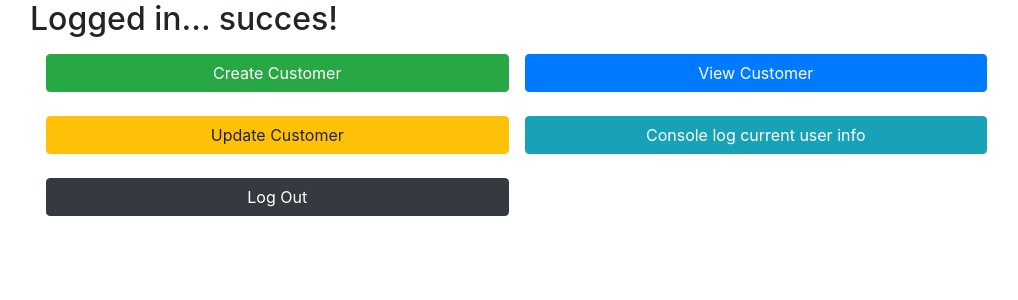
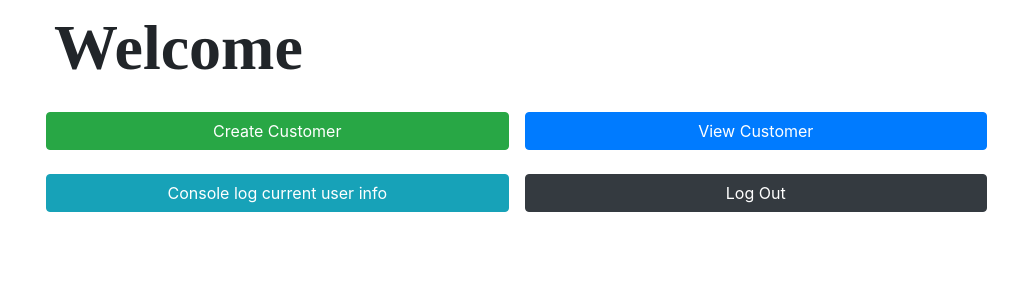
Before and after one commit to NiklasSod/kundregister, a React (Create React App) app: page /home in a window 1280 px wide. Shown: the top 300 px of the page, without its empty margins (55-1073 px from the left). Built offline with nearby package versions, Linux system fonts and the light colour scheme.

Commit message:
styled heading

```diff
--- a/package.json
+++ b/package.json
@@ -11,6 +11,7 @@
     "react-dom": "^17.0.1",
     "react-router-dom": "^5.2.0",
     "react-scripts": "4.0.1",
+    "styled-components": "^5.2.1",
     "web-vitals": "^0.2.4"
   },
   "scripts": {
--- a/src/auth.js
+++ b/src/auth.js
@@ -1,3 +1,5 @@
+// not in use
+
 class Auth {
     constructor() {
         this.authenticated = false;
--- /dev/null
+++ b/src/components/HeadingStyled.jsx
@@ -0,0 +1,9 @@
+import styled from 'styled-components'
+
+const HeadingStyled = styled.header`
+    font-family: 'Brush Script MT', cursive;
+    font-size: 4rem;
+    font-weight: 600;
+    color: ##1e0e58`
+
+export {HeadingStyled}
--- a/src/pages/CreatePage.jsx
+++ b/src/pages/CreatePage.jsx
@@ -1,5 +1,6 @@
 import React, { useState } from 'react'
 import { useHistory } from "react-router-dom"
+import { HeadingStyled } from '../components/HeadingStyled'
 
 export default function CreatePage() {
 
@@ -40,7 +41,7 @@ export default function CreatePage() {
 
     return (
         <div>
-            <h1 className="mb-3">Create Customer</h1>
+            <HeadingStyled className="mb-3">Create Customer</HeadingStyled>
             <form onSubmit={handleOnSubmit}>
                 {renderInput("name", "Customer Name")}
                 {renderInput("email", "Customer Email", "email")}
@@ -52,6 +53,7 @@ export default function CreatePage() {
                 {renderInput("website", "Website", "url")}
                 <button type="submit" className="btn btn-primary">Create Customer</button>
             </form>
+            <br/>
             {/* {JSON.stringify(formData)} */}
         </div>
     )
--- a/src/pages/HomePage.jsx
+++ b/src/pages/HomePage.jsx
@@ -1,5 +1,6 @@
 import React from 'react'
 import { Link, useHistory } from 'react-router-dom'
+import { HeadingStyled } from '../components/HeadingStyled'
 
 export default function HomePage() {
     const history = useHistory()
@@ -25,20 +26,18 @@ export default function HomePage() {
 
     return (
         <div>
-            <h2>Logged in... succes!</h2>
+            <HeadingStyled className="ml-4">Welcome</HeadingStyled>
             <div className="mt-3">
                 <Link to="/create" className="ml-3 col-md-5 col-5 btn btn-success">Create Customer</Link>
                 <Link to="/view" className="ml-3 col-md-5 col-5 btn btn-primary">View Customer</Link>
             </div>
             <br/>
             <div>
-                <Link to="/update" className="ml-3 col-md-5 col-5 btn btn-warning">Update Customer</Link>
                 <button onClick={currentUserInfo} className="ml-3 col-md-5 col-5 btn btn-info">
                     Console log current user info
                 </button>
+                <Link onClick={deleteToken} to="/" className="ml-3 col-md-5 col-5 btn btn-dark">Log Out</Link>
             </div>
-            <br/>
-            <Link onClick={deleteToken} to="/" className="ml-3 col-md-5 col-5 btn btn-dark">Log Out</Link>
         </div>
     )
 }
--- a/src/pages/LoginPage.jsx
+++ b/src/pages/LoginPage.jsx
@@ -54,7 +54,8 @@ export default function LoginPage() {
 
     return (
         <div>
-            <h1 className="ml-2 mt-2">Welcome!</h1>
+            <h1 className="ml-2 mt-2">Please log in to handle customers!</h1>
+            <br/>
             <form onSubmit={handleOnSubmit}>
                 <label className="col-md-2">Email:</label>
                 <input id="email" name="email" onChange={handleOnChange} value={formData.email} className="col-md-5" />
--- a/src/pages/ViewDetailPage.jsx
+++ b/src/pages/ViewDetailPage.jsx
@@ -1,5 +1,6 @@
 import React, { useState, useEffect } from 'react'
 import { useHistory } from "react-router-dom"
+import { HeadingStyled } from '../components/HeadingStyled'
 
 export default function ViewDetailPage(props) {
 
@@ -42,7 +43,8 @@ export default function ViewDetailPage(props) {
 
     return (
         <div className="">
-            <h3>Customer: {viewDetail.name} - Details</h3>
+            <HeadingStyled>Customer: </HeadingStyled>
+            <h3>{viewDetail.name}</h3>
             <p>Organisation Number: {viewDetail.organisationNr}</p>
             <p>Vat Number: {viewDetail.vatNr}</p>
             <p>Reference: {viewDetail.reference}</p>
--- a/src/pages/ViewPage.jsx
+++ b/src/pages/ViewPage.jsx
@@ -1,6 +1,7 @@
 import React, { useState, useEffect } from 'react'
 import { Link } from 'react-router-dom'
 import CustomerInfo from '../components/CustomerInfo'
+import { HeadingStyled } from '../components/HeadingStyled'
 
 export default function ViewPage() {
 
@@ -26,7 +27,7 @@ export default function ViewPage() {
 
     return (
         <div>
-            <h2 className="mb-4">View Customers!</h2>
+            <HeadingStyled className="mb-4">View Customers!</HeadingStyled>
             {customerList.map(item => {
                 return (
                     <div>
```
Also changed, not shown: 2 other files (tests, documents, lock files or other folders).
